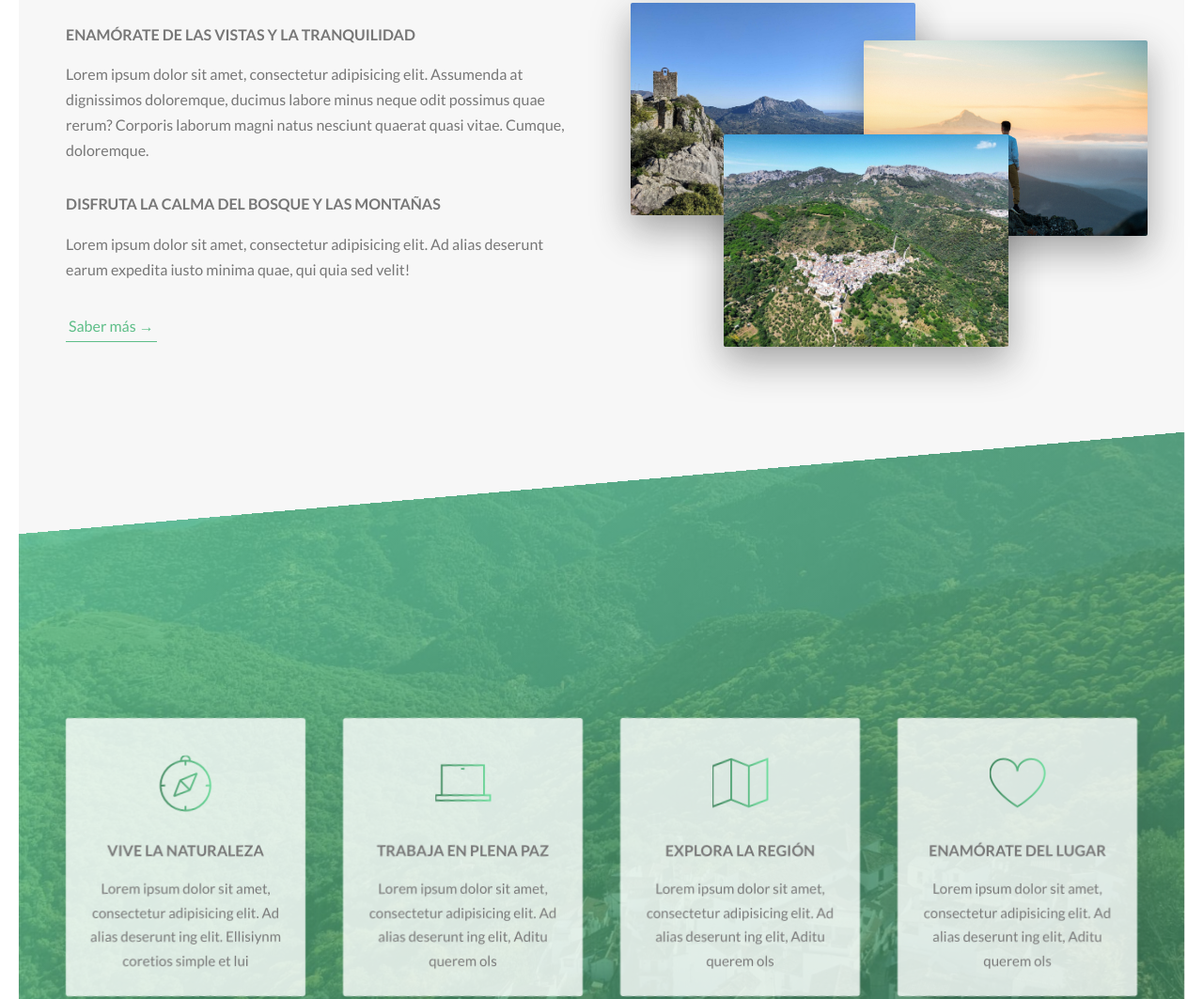
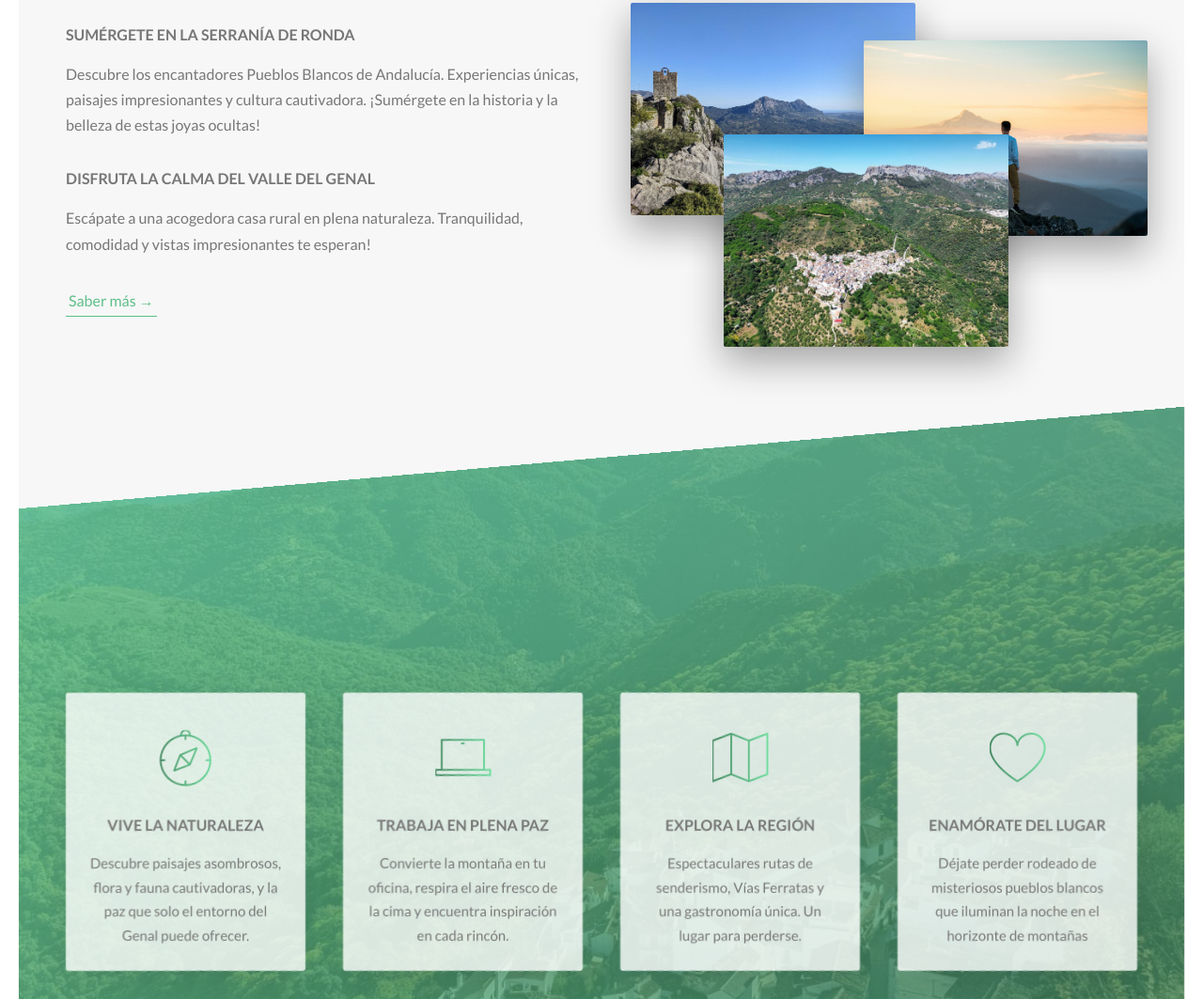
Before and after one commit to iamnachoj/CopaVenturaSite, a website: page index.html in a window 1280 px wide. Shown: the part 987-2050 px from the top of the page at 94% size. Drawn offline with Linux system fonts and the light colour scheme.

Commit message:
change texts

```diff
--- a/index.html
+++ b/index.html
@@ -38,17 +38,17 @@
         </div>
         <div class="row">
             <div class="col-1-of-2">
-                <h3 class="heading-tertiary u-margin-bottom-small">Enamórate de las vistas y la tranquilidad</h3>
+                <h3 class="heading-tertiary u-margin-bottom-small">Sumérgete en la serranía de Ronda</h3>
                 <p class="paragraph">
-                    Lorem ipsum dolor sit amet, consectetur adipisicing elit. Assumenda at dignissimos
-                    doloremque, ducimus labore minus neque odit possimus quae rerum? Corporis laborum magni
-                    natus nesciunt quaerat quasi vitae. Cumque, doloremque.
+
+                    Descubre los encantadores Pueblos Blancos de Andalucía. Experiencias únicas, paisajes impresionantes
+                    y cultura cautivadora. ¡Sumérgete en la historia y la belleza de estas joyas ocultas!
                 </p>
 
-                <h3 class="heading-tertiary u-margin-bottom-small">Disfruta la calma del bosque y las montañas</h3>
+                <h3 class="heading-tertiary u-margin-bottom-small">Disfruta la calma del Valle del Genal</h3>
                 <p class="paragraph">
-                    Lorem ipsum dolor sit amet, consectetur adipisicing elit. Ad alias deserunt earum expedita
-                    iusto minima quae, qui quia sed velit!
+                    Escápate a una acogedora casa rural en plena naturaleza. Tranquilidad, comodidad y vistas
+                    impresionantes te esperan!
                 </p>
 
                 <a href="#" class="btn-text">Saber más &rarr;</a>
@@ -69,7 +69,7 @@
                     <i class="feature-box__icon icon-basic-compass"></i>
                     <h3 class="heading-tertiary u-margin-bottom-small ">Vive la Naturaleza</h3>
                     <p class="feature-box__text">
-                        Lorem ipsum dolor sit amet, consectetur adipisicing elit. Ad alias deserunt ing elit. Ellisiynm coretios simple et lui
+                        Descubre paisajes asombrosos, flora y fauna cautivadoras, y la paz que solo el entorno del Genal puede ofrecer.
                     </p>
                 </div>
             </div>
@@ -78,7 +78,7 @@
                     <i class="feature-box__icon icon-basic-laptop"></i>
                     <h3 class="heading-tertiary u-margin-bottom-small ">trabaja en plena paz</h3>
                     <p class="feature-box__text">
-                        Lorem ipsum dolor sit amet, consectetur adipisicing elit. Ad alias deserunt ing elit, Aditu querem ols
+                        Convierte la montaña en tu oficina, respira el aire fresco de la cima y encuentra inspiración en cada rincón.
                     </p>
                 </div>
             </div>
@@ -87,7 +87,7 @@
                     <i class="feature-box__icon icon-basic-map"></i>
                     <h3 class="heading-tertiary u-margin-bottom-small ">Explora la región</h3>
                     <p class="feature-box__text">
-                        Lorem ipsum dolor sit amet, consectetur adipisicing elit. Ad alias deserunt ing elit, Aditu querem ols
+                        Espectaculares rutas de senderismo, Vías Ferratas y una gastronomía única. Un lugar para perderse.
                     </p>
                 </div>
             </div>
@@ -96,7 +96,7 @@
                     <i class="feature-box__icon icon-basic-heart"></i>
                     <h3 class="heading-tertiary u-margin-bottom-small ">Enamórate del lugar</h3>
                     <p class="feature-box__text">
-                        Lorem ipsum dolor sit amet, consectetur adipisicing elit. Ad alias deserunt ing elit, Aditu querem ols
+                        Déjate perder rodeado de misteriosos pueblos blancos que iluminan la noche en el horizonte de montañas
                     </p>
                 </div>
             </div>
@@ -213,8 +213,8 @@
                 <div class="story__text">
                     <h3 class="heading-tertiary u-margin-bottom-small">Despertar con estas vistas es simplemente único</h3>
                     <p>
-                        Aliquam consectetur culpa cumque est hic iste maxime minima molestias mollitia nulla omnis perferendis porro praesentium quia saepe sequi suscipit voluptate, voluptatem!
-                        Aliquam consectetur culpa cumque est hic iste maxime minima molestias mollitia nulla omnis perferendis
+                        Experiencia inigualable. Las vistas impresionantes, la serenidad del campo y la proximidad
+                        al pueblo de Benalauria hacen de este lugar un verdadero paraíso para escapar del bullicio. Recomendadísimo para los que deseen disfrutar de la belleza natural y la paz que solo las montañas pueden ofrecer.
                     </p>
                 </div>
             </div>
@@ -229,8 +229,8 @@
                 <div class="story__text">
                     <h3 class="heading-tertiary u-margin-bottom-small">Esto es teletrabajar en el paraíso</h3>
                     <p>
-                        Aliquam consectetur culpa cumque est hic iste maxime minima molestias mollitia nulla omnis perferendis porro praesentium quia saepe sequi suscipit voluptate, voluptatem!
-                        Aliquam consectetur culpa cumque est hic iste maxime minima molestias mollitia nulla omnis perferendis
+                        Teletrabajar con las vistas y tranquilidad del campo fue lo mejor de mi estancia. Disfrutar de
+                        un cafelito por la mañana y pasear por el campo fue simplemente encantador. Una experiencia perfecta para combinar trabajo y relajación en un entorno natural.
                     </p>
                 </div>
             </div>
```
